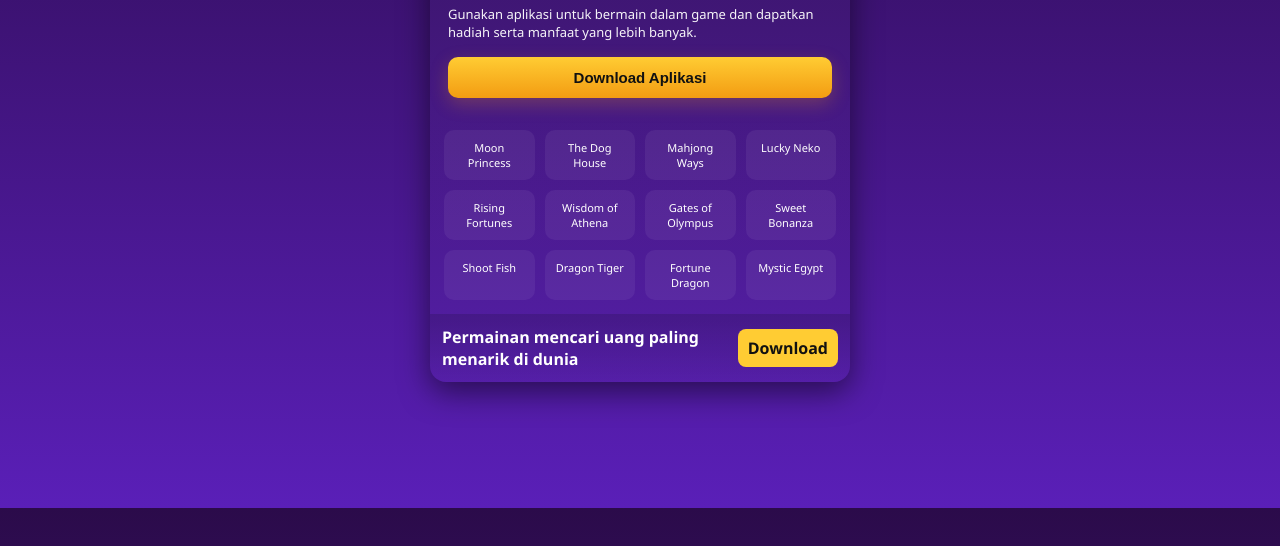
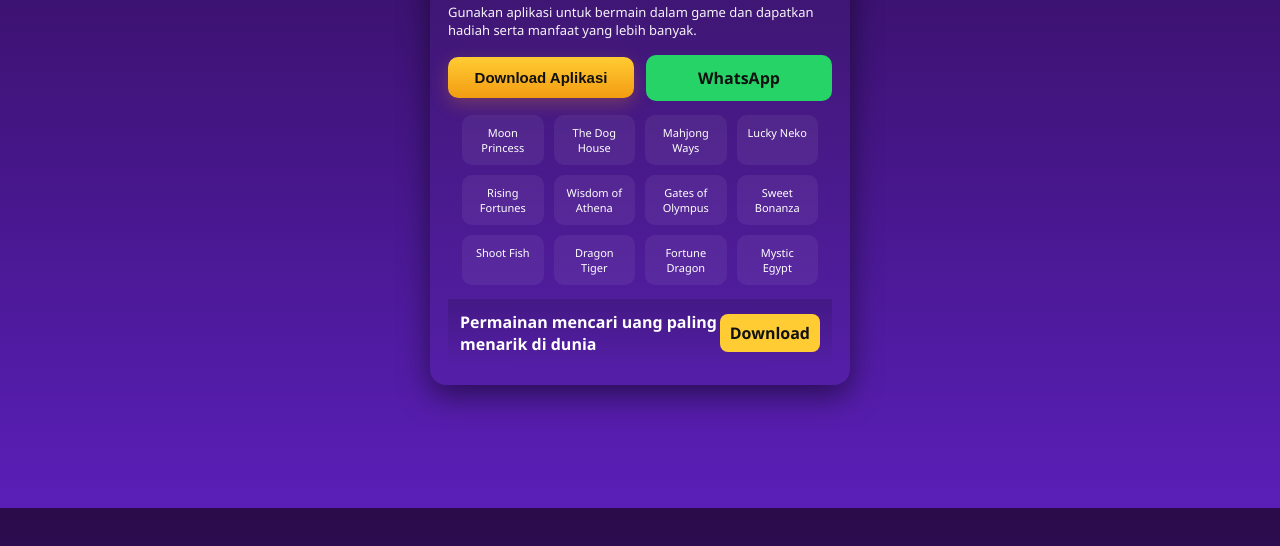
Before and after one commit to unknown120609/Game-TERBARU2025, a plain HTML site: page index.html in a window 1280 px wide. Shown: the part 292-838 px from the top of the page. Drawn offline with Linux system fonts and the light colour scheme.

Commit message:
Update index.html

```diff
--- a/index.html
+++ b/index.html
@@ -69,7 +69,12 @@ Putar gulungan, kumpulkan scatter, dan raih jackpot besar setiap hari. Main gamp
   <div class="btn-area">
     <!-- Button requested to be "Download Aplikasi" and redirect to user's link -->
     <button id="downloadButton" class="primary-btn" aria-label="Download Aplikasi">Download Aplikasi</button>
-  </div>
+    <a href="https://wa.me/6283862596697" target="_blank"
+   style="flex:1;padding:12px 14px;border-radius:10px;
+          background:#25D366;color:#111;font-weight:800;
+          text-align:center;text-decoration:none;">
+  WhatsApp
+    </a>
 
 </div>
 
```
